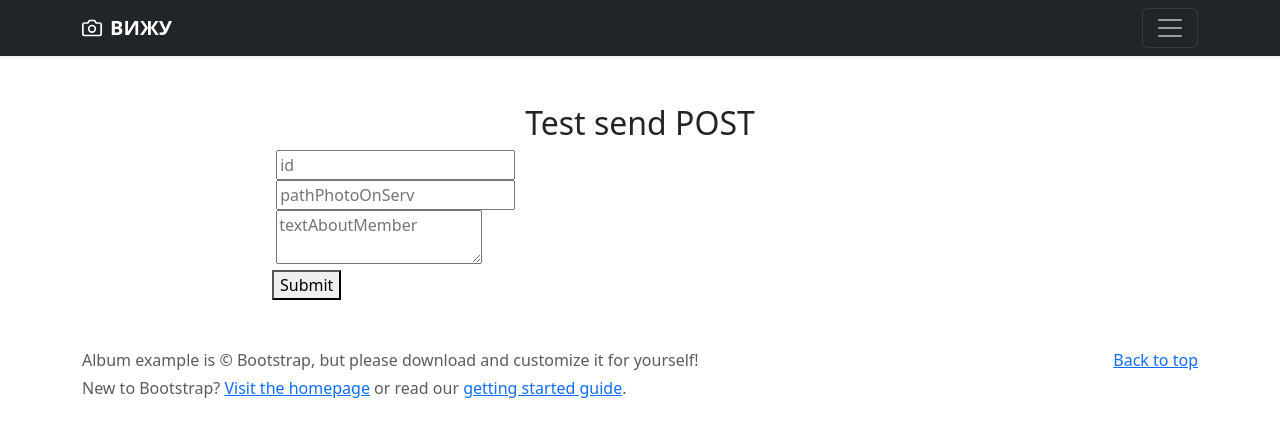
After one commit to stalkerist7474/PhotoServer, a Flask app: page /sendNew in a window 1280 px wide. The commit adds this page. Shown: the top 437 px of the page. Run offline with Flask 3, Linux system fonts and the light colour scheme.

Commit message:
test post

```diff
--- a/app.py
+++ b/app.py
@@ -1,8 +1,54 @@
-from flask import Flask,render_template,url_for
+from flask import Flask,render_template,url_for,request
 
 app = Flask(__name__)
+logger = app.logger
+
+photo_members_dict = {}
+
+
+class PhotoMember():
+    id = 0
+    pathPhotoOnServ = "defaultPath"
+    textAboutMember = "InfoText"
+
+    def __init__(self, id=0, pathPhotoOnServ="defaultPath", textAboutMember="InfoText"):
+        """
+        Конструктор класса PhotoMember.
+
+        Args:
+            id (int, optional): Уникальный идентификатор участника. Defaults to 0.
+            pathPhotoOnServ (str, optional): Путь к фотографии участника на сервере. Defaults to "defaultPath".
+            textAboutMember (str, optional): Текстовая информация об участнике. Defaults to "InfoText".
+        """
+        self.id = id
+        self.pathPhotoOnServ = pathPhotoOnServ
+        self.textAboutMember = textAboutMember
+
+    def __str__(self):
+        """
+        Возвращает строковое представление объекта для удобной отладки.
+        """
+        return f"PhotoMember(id={self.id}, pathPhotoOnServ='{self.pathPhotoOnServ}', textAboutMember='{self.textAboutMember}')"
+
 
 
 @app.route('/')
 def index():
     return render_template("index.html")
+
+@app.route('/sendNew', methods = ['POST','GET'])
+def createNewMember():
+    if request.method == "POST":
+        id = request.form['id']
+        pathPhotoOnServ = request.form['pathPhotoOnServ']
+        textAboutMember = request.form['textAboutMember']
+
+        newMember = PhotoMember( id, pathPhotoOnServ, textAboutMember)
+        photo_members_dict[newMember.id] = newMember
+
+        logger.debug(newMember.id)
+        logger.debug(newMember.pathPhotoOnServ)
+        logger.debug(newMember.textAboutMember)
+
+    else:
+        return render_template("testAdd.html")
--- a/templates/base.html
+++ b/templates/base.html
@@ -19,7 +19,7 @@
         <div class="col-sm-4 offset-md-1 py-4">
           <h4 class="text-white">Contact</h4>
           <ul class="list-unstyled">
-            <li><a href="#" class="text-white">Follow on Twitter</a></li>
+            <li><a href="/sendNew" class="text-white">sendNew Post</a></li>
             <li><a href="#" class="text-white">Like on Facebook</a></li>
             <li><a href="#" class="text-white">Email me</a></li>
           </ul>
--- /dev/null
+++ b/templates/testAdd.html
@@ -0,0 +1,42 @@
+{% extends 'base.html' %}
+
+{% block title %}
+
+Ваша фотокарточка
+
+{% endblock %}
+
+
+
+
+
+
+{% block body %}
+
+<div class="container mt-5">
+    <h2 class="text-center">Test send POST</h2>
+    <div class="row">
+        <div class="col-md-8 offset-md-2">
+            <form class="contact-form">
+                <div class="form-group">
+                    <label for="id"></label>
+                    <input type="text" id="id" name="id" required="" placeholder="id">
+                </div>
+                <div class="form-group">
+                    <label for="pathPhotoOnServ"></label>
+                    <input type="pathPhotoOnServ" id="pathPhotoOnServ" name="pathPhotoOnServ" required="" placeholder="pathPhotoOnServ">
+                </div>
+                <div class="form-group">
+                    <label for="textAboutMember"></label>
+                    <textarea id="textAboutMember" name="textAboutMember" required="" placeholder="textAboutMember"></textarea>
+                </div>
+                <button type="submit">Submit</button>
+            </form>
+        </div>
+    </div>
+</div><!--js-->
+<script src="https://cdn.jsdelivr.net/npm/jquery@3.5.1/dist/jquery.slim.min.js" integrity="sha384-DfXdz2htPH0lsSSs5nCTpuj/zy4C+OGpamoFVy38MVBnE+IbbVYUew+OrCXaRkfj" crossorigin="anonymous"></script>
+<script src="https://cdn.jsdelivr.net/npm/bootstrap@4.6.2/dist/js/bootstrap.bundle.min.js" integrity="sha384-Fy6S3B9q64WdZWQUiU+q4/2Lc9npb8tCaSX9FK7E8HnRr0Jz8D6OP9dO5Vg3Q9ct" crossorigin="anonymous"></script><!--js end-->
+
+
+{% endblock %}
```
